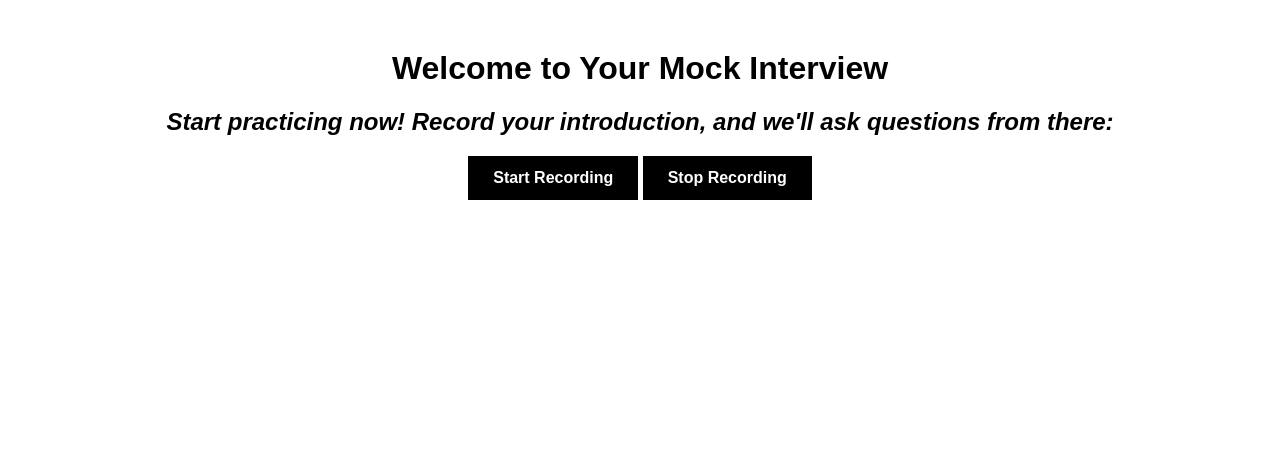
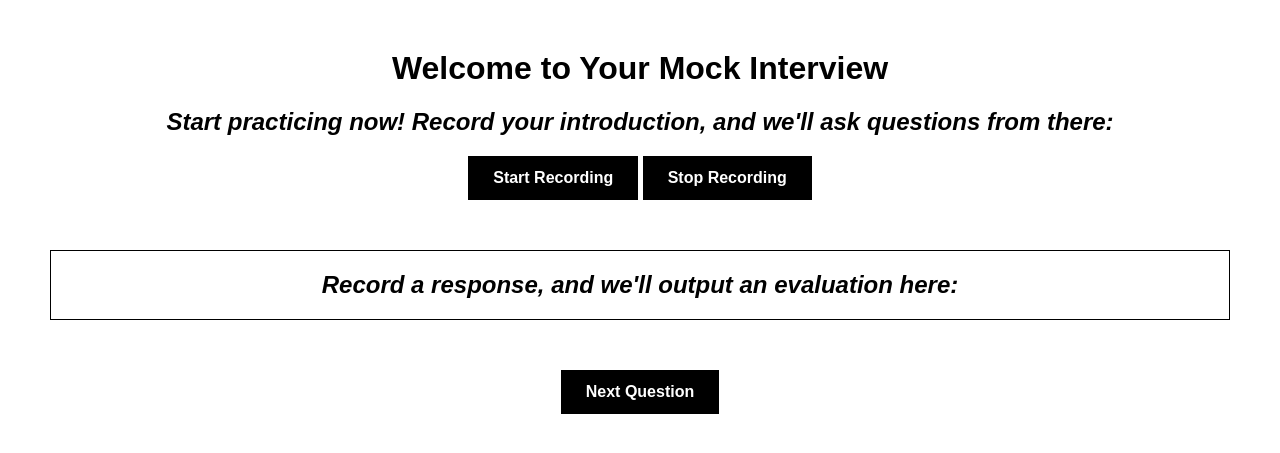
Before and after one commit to jnnchi/IQ-Gen, a Flask app: page / in a window 1280 px wide. Shown: the top 453 px of the page. Run offline with Flask 3, Linux system fonts and the light colour scheme.

Commit message:
improved ui

```diff
--- a/app.py
+++ b/app.py
@@ -2,6 +2,7 @@ from flask import Flask, request, jsonify, render_template
 from openai import OpenAI
 import requests
 import sentiment_text_helpers
+
 
 app = Flask(__name__)
 openai_client = OpenAI(api_key='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')
@@ -28,7 +29,6 @@ def analyze_tone(user_response):
 
     return feedback
 
-
 def generate_questions(input_prompt):
     with open('/Users/jennifer/VSCodeProjects/LLM-Interviewer/openai_practice/jennifer_template.txt', 'r') as file:
         template = file.read()
@@ -54,7 +54,6 @@ def generate_questions(input_prompt):
     if out_index:
         return output_list[min(out_index):max(out_index) + 1]
 
-
 @app.route('/analyze_transcript', methods=['POST'])
 def analyze_transcript():
     # get data from speech recognition
@@ -62,11 +61,10 @@ def analyze_transcript():
     transcript = data['transcript']
 
     # run question gen on transcript
-    questions = generate_questions(transcript)
-    # run tone analysis on transcript
-    tone_analyzis = analyze_tone(transcript)
+    questions = f"Next interview question: {generate_questions(transcript)}"
+    # run tone analysis
+    tone_analyzis = f"Your tone result: {analyze_tone(transcript)}"
 
-    print(questions)
     return jsonify({'message': 'Transcript received', 'questions': questions, 'tone analysis': tone_analyzis})
 
 # homepage
@@ -75,6 +73,5 @@ def index():
     return render_template('index.html')
 
 
-
 if __name__ == '__main__':
     app.run(debug=True)
--- a/static/styles.css
+++ b/static/styles.css
@@ -26,6 +26,15 @@ button:hover {
     color: #000;
 }
 
+#end {
+    margin-top: 20px;
+}
+
 h2 {
     font-style: italic;
 }
+
+.output {
+    border: 1px solid black;
+    margin: 50px 50px 50px 50px;
+}
--- a/templates/index.html
+++ b/templates/index.html
@@ -12,9 +12,12 @@
     <button id="start-record-btn">Start Recording</button>
     <button id="stop-record-btn" disabled>Stop Recording</button>
     <p id="transcript"></p>
-    <p id="questions"></p>
-    <p id="tone-analysis"></p>
-
+    <div class="output">
+        <h2>Record a response, and we'll output an evaluation here:</h2>
+        <p id="tone-analysis"></p>
+        <p id="questions"></p>
+    </div>
+    <button id="next-question">Next Question</button>
     <script src="{{url_for('static',filename='script.js')}}"></script>
 </body>
 </html>
```
Also changed, not shown: sentiment_text_helpers.py (renamed from tone-team/sentiment_text_helpers.py), static/script.js (line endings or trailing spaces).
